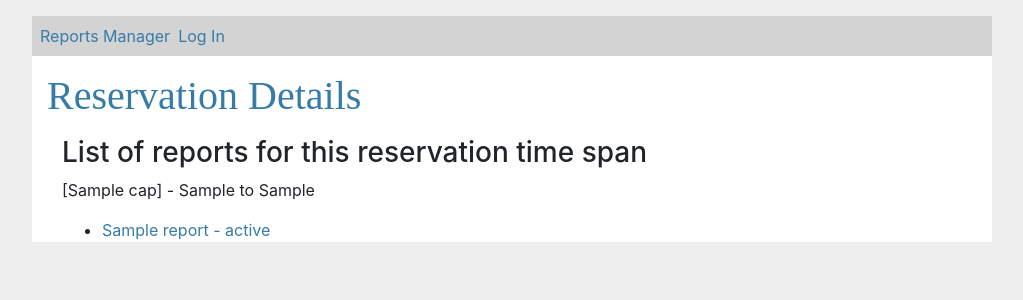
After one commit to ehsundar/patients, a Flask app: page /res/1/details in a window 1280 px wide. The commit adds this page. Shown: the top 300 px of the page, without its empty margins (128-1151 px from the left). Run offline with Flask 2, Linux system fonts and the light colour scheme; a database or web service that is not in the repository returns one stand-in record (values such as "Sample title"); some libraries are stand-ins or nearby versions.

Commit message:
Reports for every res in details page

```diff
--- a/patients/res/views.py
+++ b/patients/res/views.py
@@ -51,6 +51,28 @@ def create():
     return render_template('res/create.html', form=form)
 
 
+@login_required
+@bp.route('/<int:pk>/details', methods=('GET',))
+def details(pk: int):
+    db = get_db()
+    cur = db.cursor()
+
+    cur.execute(
+        'select * from res where id = %s',
+        (pk,),
+    )
+    res = cur.fetchone()
+
+    cur.execute(
+        'select p.id as pid, p.name, r.* from report r join patient p on p.id = r.patient where r.res = %s',
+        (pk,),
+    )
+    reports = cur.fetchall()
+
+    cur.close()
+    return render_template('res/details.html', res=res, reports=reports)
+
+
 def fill_form_choices(form: CreateResForm):
     date_choices = []
     for i in range(30):
--- /dev/null
+++ b/patients/templates/res/details.html
@@ -0,0 +1,21 @@
+{% extends 'base.html' %}
+
+{% block header %}
+    <h1>{% block title %}Reservation Details{% endblock %}</h1>
+{% endblock %}
+
+{% block content %}
+
+    <div class="col-md-12">
+        <h3>List of reports for this reservation time span</h3>
+        <p>[{{ res.cap }}] - {{ res.start_t }} to {{ res.end_t }}</p>
+        <ul>
+            {% for report in reports %}
+                <li>
+                    <a href="{{ url_for('report.edit', pk=report.id) }}">{{ report.name }} - {{ report.state }}</a>
+                </li>
+            {% endfor %}
+        </ul>
+    </div>
+
+{% endblock %}
--- a/patients/templates/res/index.html
+++ b/patients/templates/res/index.html
@@ -11,7 +11,7 @@
         <ul>
             {% for res in reses %}
                 <li>
-                    <a href="{{ url_for('res.index', pk=res.id) }}">[{{ res.cap }}] - {{ res.start_t }}
+                    <a href="{{ url_for('res.details', pk=res.id) }}">[{{ res.cap }}] - {{ res.start_t }}
                         to {{ res.end_t }}</a>
                 </li>
             {% endfor %}
```
Also changed, not shown: patients/aggr/__init__.py (added).
